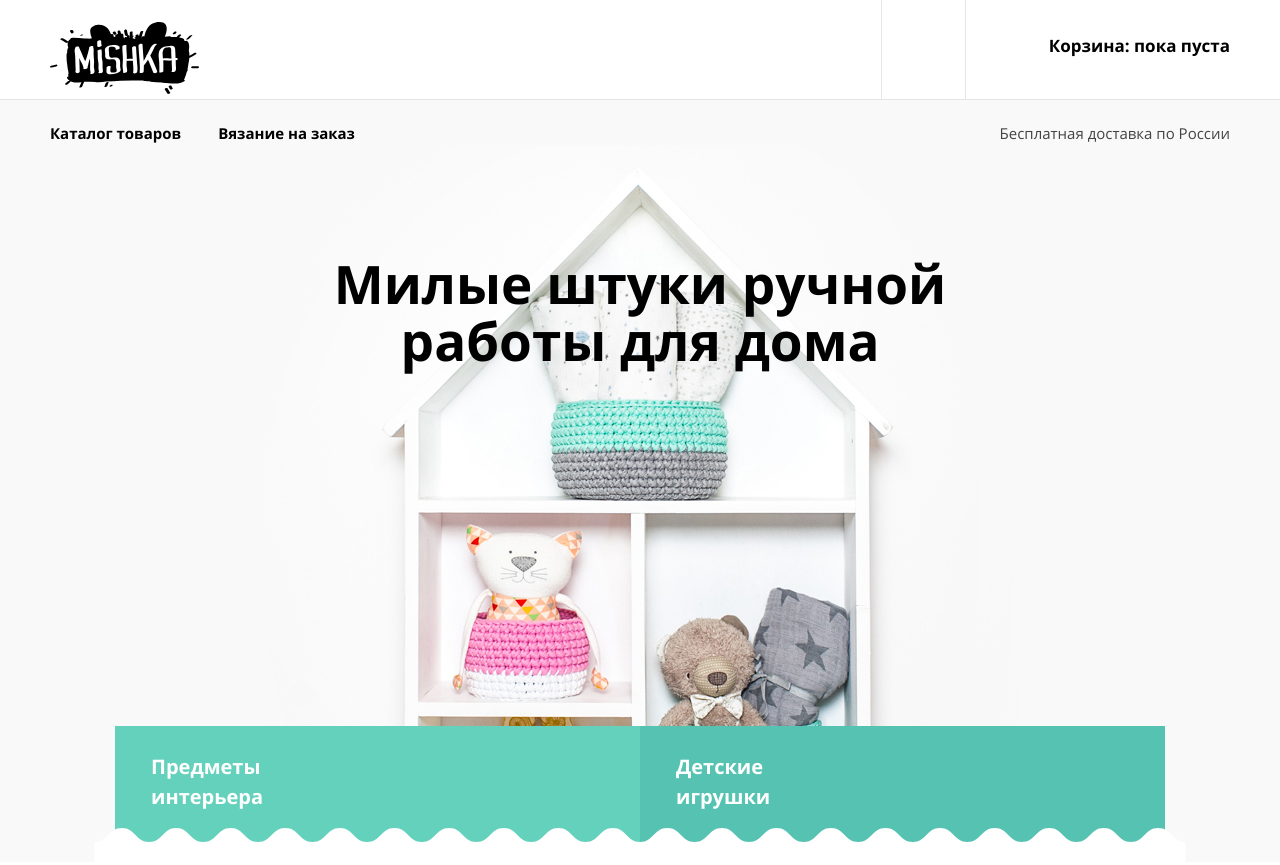
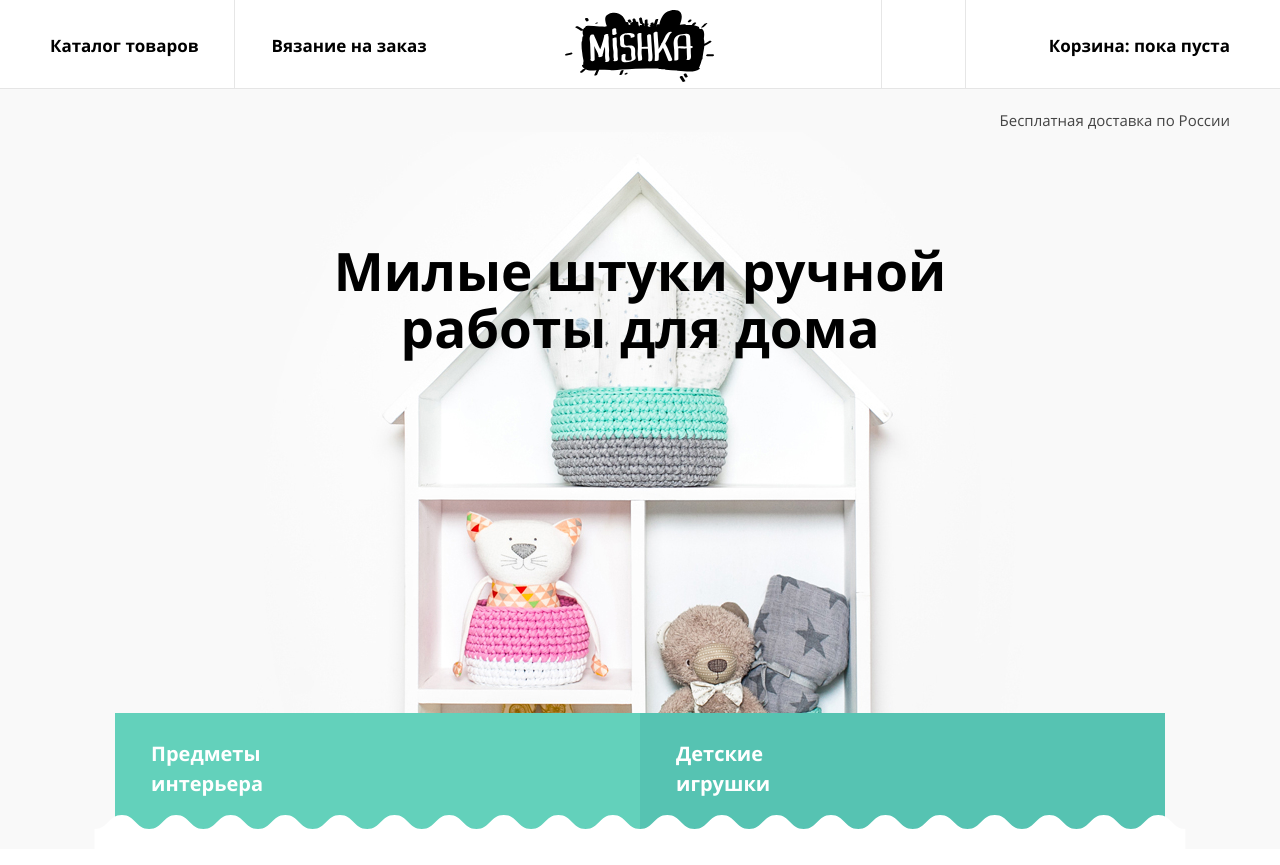
Before and after one commit to htmlacademy-adaptive/1981559-mishka-27, a website: page source/index.html in a window 1280 px wide. Shown: the top 865 px of the page. Drawn offline with nearby package versions, Linux system fonts and the light colour scheme; files that its build step writes are made by us from their sources.

Commit message:
header desktop refactored

```diff
--- a/source/scss/header/main-header.scss
+++ b/source/scss/header/main-header.scss
@@ -19,6 +19,11 @@
     display: grid;
     grid-template-columns: 50px minmax(316px, 1fr) minmax(350px, 1fr) 50px;
   }
+
+  @media (min-width: $desktop-width) {
+    display: grid;
+    grid-template-columns: 50px minmax(316px, 1fr) 150px minmax(350px, 1fr) 50px;
+  }
 }
 
 .main-header__logo {
@@ -31,6 +36,11 @@
 
   @media (min-width: $tablet-width) {
     grid-column: 2 / 3;
+    grid-row: 1 / 2;
+  }
+
+  @media (min-width: $desktop-width) {
+    grid-column: 3 / 4;
   }
 
   &:hover {
@@ -52,6 +62,7 @@
   @media (min-width: $desktop-width) {
     width: 149px;
     height: 72px;
+    margin-top: 10px;
   }
 }
 
@@ -127,12 +138,26 @@
     flex-wrap: wrap;
     gap: 10px 37px;
   }
+
+  @media (min-width: $desktop-width) {
+    grid-row: 1 / 2;
+    margin: 0;
+  }
 }
 
 .main-header__item-navigation {
   @media (max-width: $mobile-width) {
     box-shadow: inset 0 -1px $whisper;
     text-align: center;
+  }
+
+  @media (min-width: $desktop-width) {
+    min-height: 83px;
+    box-shadow: inset -1px 0 $whisper;
+
+    &:last-child {
+      box-shadow: none;
+    }
   }
 }
 
@@ -166,6 +191,11 @@
     padding: 0;
     font-size: 15px;
   }
+
+  @media (min-width: $tablet-width) {
+    font-size: 17px;
+    padding: 34px 36px 30px 0;
+  }
 }
 
 .main-header__list-user {
@@ -179,6 +209,10 @@
     display: flex;
     flex-wrap: wrap;
     justify-self: end;
+  }
+
+  @media (min-width: $desktop-width) {
+    grid-column: 4 / 5;
   }
 }
 
@@ -309,6 +343,11 @@
     grid-row: 2 / 3;
     grid-column: 3 / 4;
   }
+
+  @media (min-width: $desktop-width) {
+    grid-column: 4 / 5;
+    margin-top: 20px;
+  }
 }
 
 .main-header__background {
```
